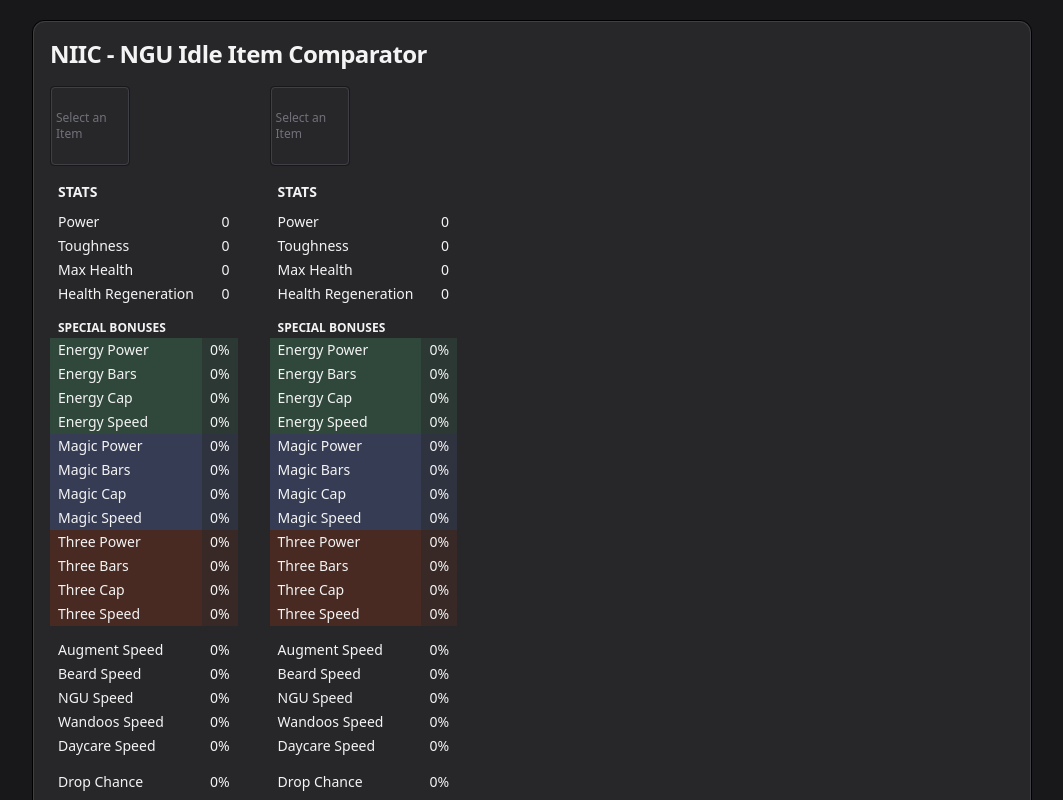
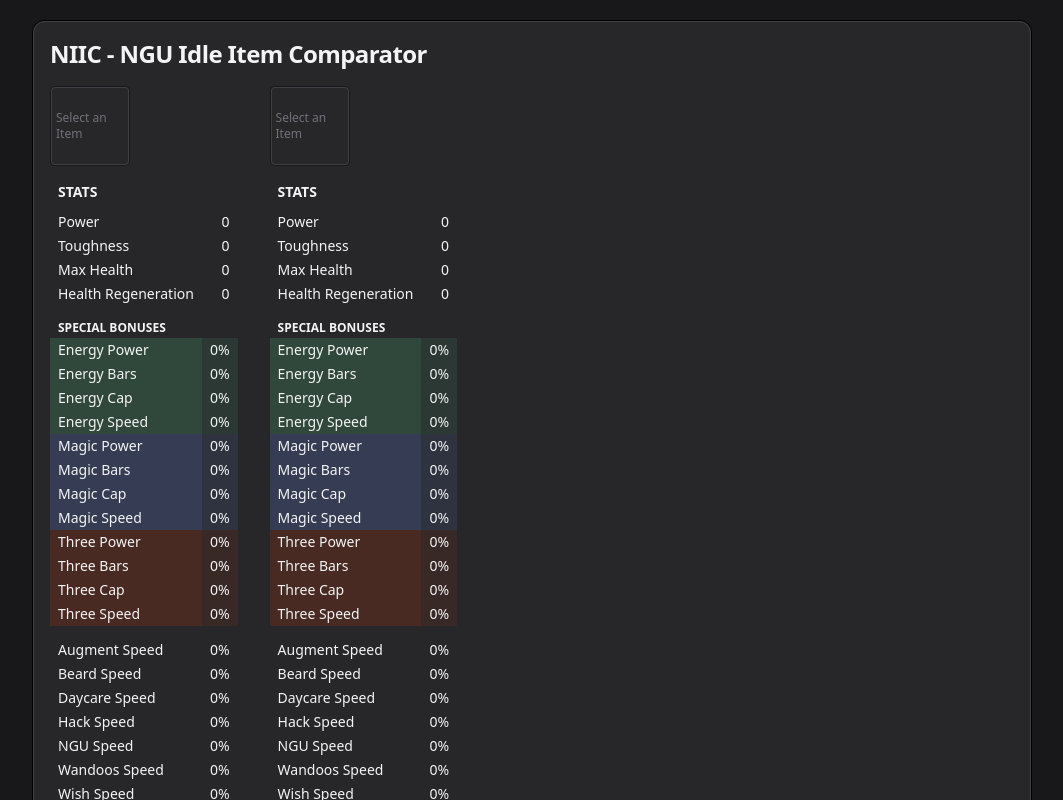
Before and after one commit to Kovah/niic, a Vue app: page / in a window 1280 px wide. Shown: the top 800 px of the page, without its empty margins (108-1171 px from the left). Built offline with nearby package versions, Linux system fonts and the light colour scheme.

Commit message:
Rename speed modifiers

```diff
--- a/src/components/Stats.vue
+++ b/src/components/Stats.vue
@@ -72,11 +72,19 @@
         <tr class="divider"></tr>
         <tr>
             <td>Augment Speed</td>
-            <td :class="'bonus ' + bonusClass('aSpeed')">{{ aSpeed }}</td>
+            <td :class="'bonus ' + bonusClass('augmentSpeed')">{{ augmentSpeed }}</td>
         </tr>
         <tr>
             <td>Beard Speed</td>
-            <td :class="'bonus ' + bonusClass('bSpeed')">{{ bSpeed }}</td>
+            <td :class="'bonus ' + bonusClass('beardSpeed')">{{ beardSpeed }}</td>
+        </tr>
+        <tr>
+            <td>Daycare Speed</td>
+            <td :class="'bonus ' + bonusClass('daycareSpeed')">{{ daycareSpeed }}</td>
+        </tr>
+        <tr>
+            <td>Hack Speed</td>
+            <td :class="'bonus ' + bonusClass('hackSpeed')">{{ hackSpeed }}</td>
         </tr>
         <tr>
             <td>NGU Speed</td>
@@ -84,11 +92,11 @@
         </tr>
         <tr>
             <td>Wandoos Speed</td>
-            <td :class="'bonus ' + bonusClass('wSpeed')">{{ wSpeed }}</td>
+            <td :class="'bonus ' + bonusClass('wandoosSpeed')">{{ wandoosSpeed }}</td>
         </tr>
         <tr>
-            <td>Daycare Speed</td>
-            <td :class="'bonus ' + bonusClass('daycareSpeed')">{{ dSpeed }}</td>
+            <td>Wish Speed</td>
+            <td :class="'bonus ' + bonusClass('wishSpeed')">{{ wishSpeed }}</td>
         </tr>
         <tr class="divider"></tr>
         <tr>
@@ -172,6 +180,7 @@
         }
     },
     computed: {
+        // Player stats
         power () {
             return calculateBonus(this.item.bonus?.power);
         },
@@ -184,18 +193,7 @@
         hpRegen () {
             return calculateBonus(this.item.bonus?.hpRegen);
         },
-        dropChance () {
-            return calculatePercentBonus(this.item.bonus?.dropChance);
-        },
-        goldDrops () {
-            return calculatePercentBonus(this.item.bonus?.goldDrops);
-        },
-        seedGain () {
-            return calculatePercentBonus(this.item.bonus?.seedGain);
-        },
-        respawn () {
-            return calculatePercentBonus(this.item.bonus?.respawn);
-        },
+        // Resources
         ePower () {
             return calculatePercentBonus(this.item.bonus?.ePower);
         },
@@ -232,30 +230,51 @@
         threeSpeed () {
             return calculatePercentBonus(this.item.bonus?.threeSpeed);
         },
-        aSpeed () {
-            return calculatePercentBonus(this.item.bonus?.aSpeed);
+        // Speed modifiers
+        augmentSpeed () {
+            return calculatePercentBonus(this.item.bonus?.augmentSpeed);
         },
-        bSpeed () {
-            return calculatePercentBonus(this.item.bonus?.bSpeed);
+        beardSpeed () {
+            return calculatePercentBonus(this.item.bonus?.beardSpeed);
         },
-        dSpeed () {
-            return calculatePercentBonus(this.item.bonus?.dSpeed);
+        daycareSpeed () {
+            return calculatePercentBonus(this.item.bonus?.daycareSpeed);
+        },
+        hackSpeed () {
+            return calculatePercentBonus(this.item.bonus?.hackSpeed);
         },
         nguSpeed () {
             return calculatePercentBonus(this.item.bonus?.nguSpeed);
         },
-        wSpeed () {
-            return calculatePercentBonus(this.item.bonus?.wSpeed);
+        wandoosSpeed () {
+            return calculatePercentBonus(this.item.bonus?.wandoosSpeed);
+        },
+        wishSpeed () {
+            return calculatePercentBonus(this.item.bonus?.wishSpeed);
+        },
+        // Other stats
+        dropChance () {
+            return calculatePercentBonus(this.item.bonus?.dropChance);
+        },
+        goldDrops () {
+            return calculatePercentBonus(this.item.bonus?.goldDrops);
+        },
+        respawn () {
+            return calculatePercentBonus(this.item.bonus?.respawn);
+        },
+        seedGain () {
+            return calculatePercentBonus(this.item.bonus?.seedGain);
+        },
+        moveCooldown () {
+            return calculatePercentBonus(this.item.bonus?.moveCooldown);
         },
         questDrops () {
             return calculatePercentBonus(this.item.bonus?.questDrops);
         },
-        moveCooldown () {
-            return calculatePercentBonus(this.item.bonus?.moveCooldown);
-        },
         yggdrasilYield () {
             return calculatePercentBonus(this.item.bonus?.yggdrasilYield);
         },
+        //
         attack () {
             return calculateBonus(this.item.bonus?.attack);
         },
```
Also changed, not shown: src/item-data.json.
